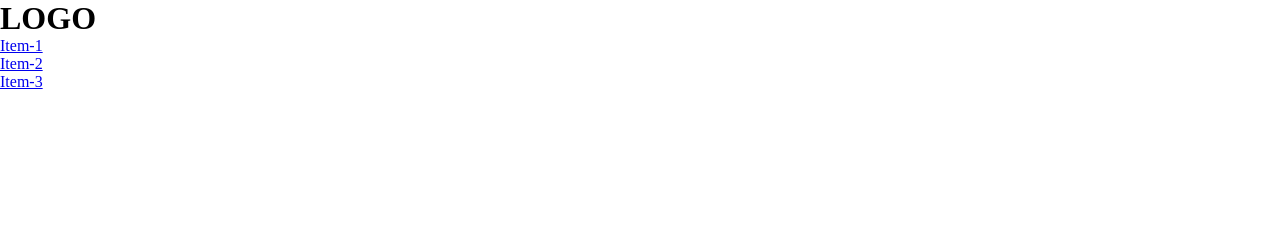
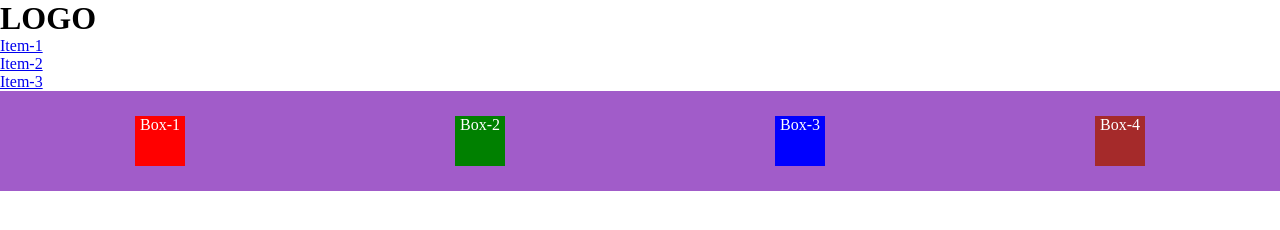
Before and after one commit to Danie-Anx/exemplo-flex, a plain HTML site: page index.html in a window 1280 px wide. Drawn offline with Linux system fonts and the light colour scheme.

Commit message:
Exemplo-1 FlexBox

```diff
--- a/css/estilo.css
+++ b/css/estilo.css
@@ -3,3 +3,40 @@
     padding: 0;
     box-sizing: border-box;
 }
+
+.container{
+    display: flex;
+    background-color: #a15cc9;
+    height: 100px;
+    width: 100%;
+    flex-wrap: wrap;
+    justify-content: space-around;
+    align-items: center;
+}
+
+.box{
+    color: white;
+    text-align: center;
+    width: 50px;
+    height: 50px;
+}
+
+.box1{
+    background-color: red;
+
+}
+
+.box2{
+    background-color: green;
+
+}
+
+.box3{
+    background-color: blue;
+
+}
+
+.box4{
+    background-color: brown;
+
+}
--- a/index.html
+++ b/index.html
@@ -19,7 +19,13 @@
         </nav>
     </header>
 
-
+    <div class="container">
+        <!--div.box$*3{Box-$}-->
+        <div class="box1 box">Box-1</div>
+        <div class="box2 box">Box-2</div>
+        <div class="box3 box">Box-3</div>
+        <div class="box4 box">Box-4</div>
+    </div>
 
 </body>
 </html>
```
